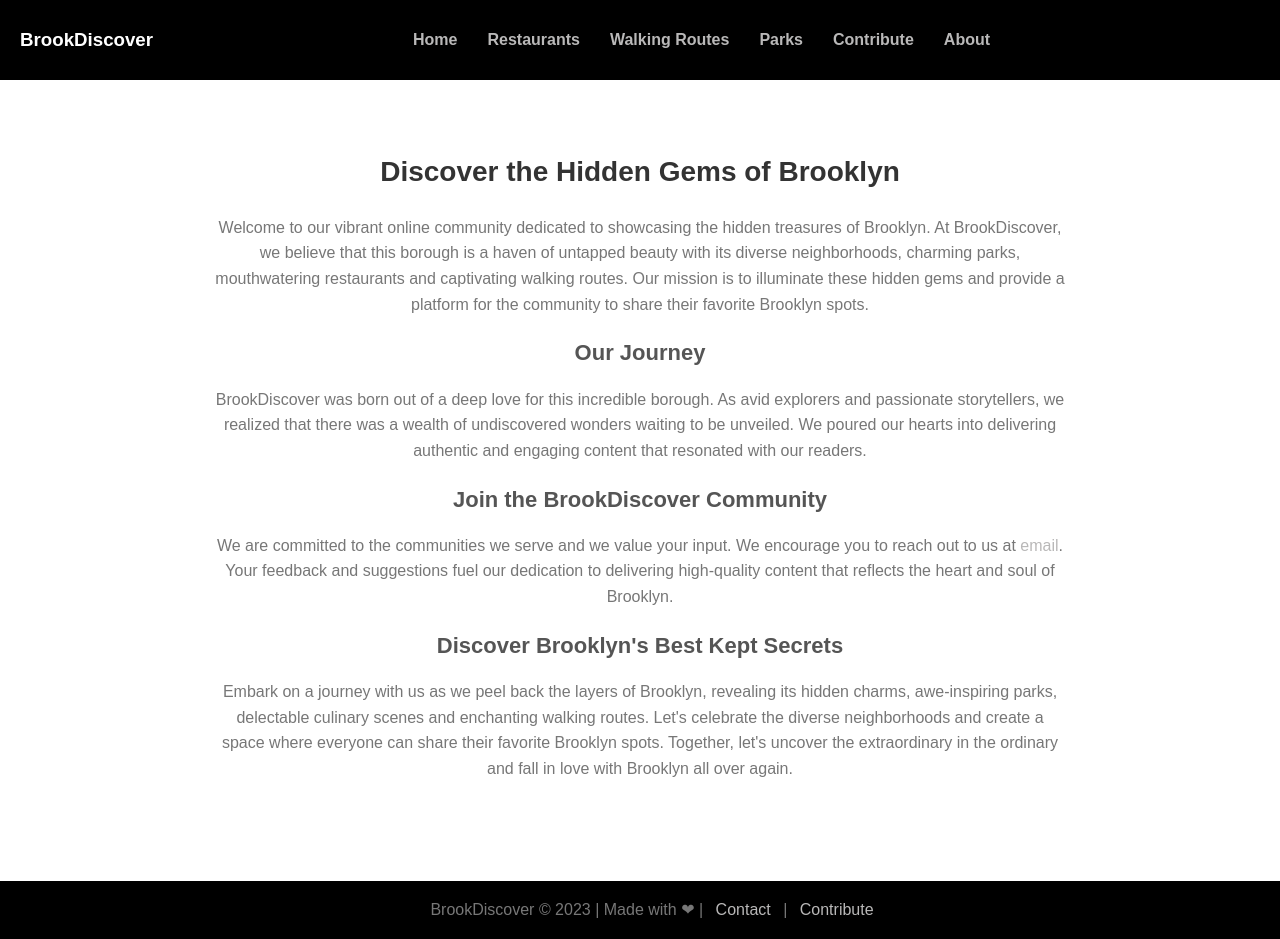
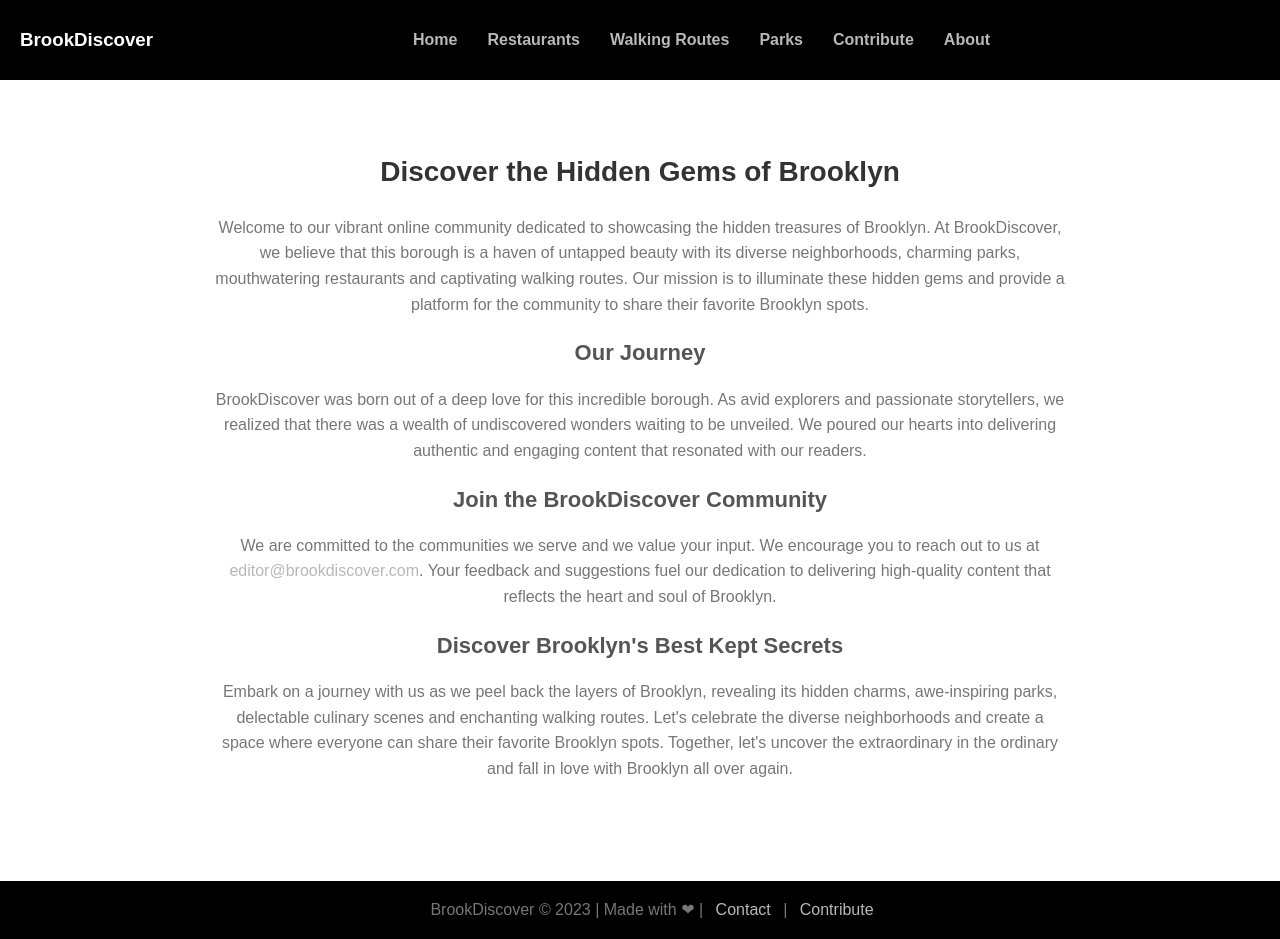
Before and after one commit to KatyaDaron/foundations-capstone, a website: page public/about.html in a window 1280 px wide. Shown: the top 939 px of the page. Drawn offline with Linux system fonts and the light colour scheme.

Commit message:
Edited html

```diff
--- a/public/about.html
+++ b/public/about.html
@@ -38,7 +38,7 @@
 
         <h2>Join the BrookDiscover Community</h2>
         <p>We are committed to the communities we serve and we value your input. We encourage you to reach out to us at
-            <a href="mailto:katyadaron1@gmail.com">email</a>. Your feedback and suggestions fuel our dedication to
+            <a href="mailto:editor@brookdiscover.com">editor@brookdiscover.com</a>. Your feedback and suggestions fuel our dedication to
             delivering high-quality content that reflects the heart and soul of Brooklyn.
         </p>
 
```
